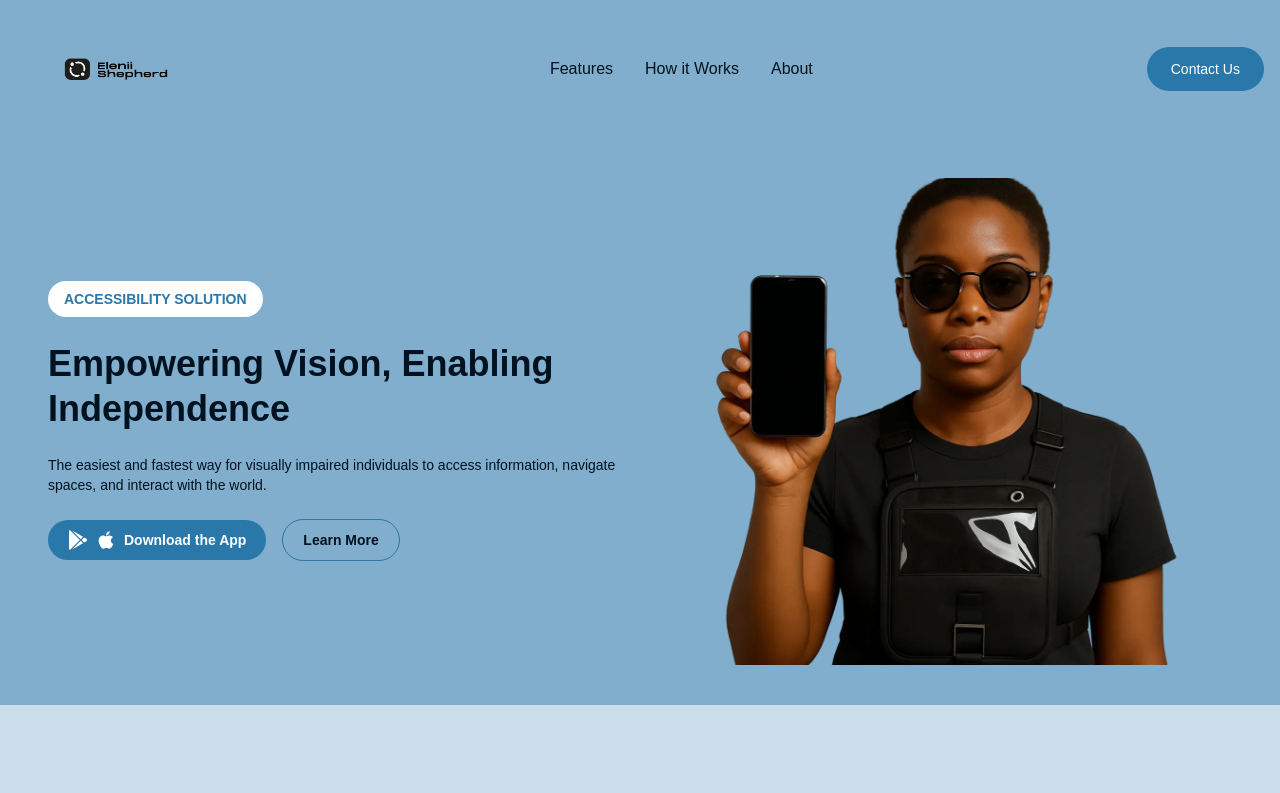
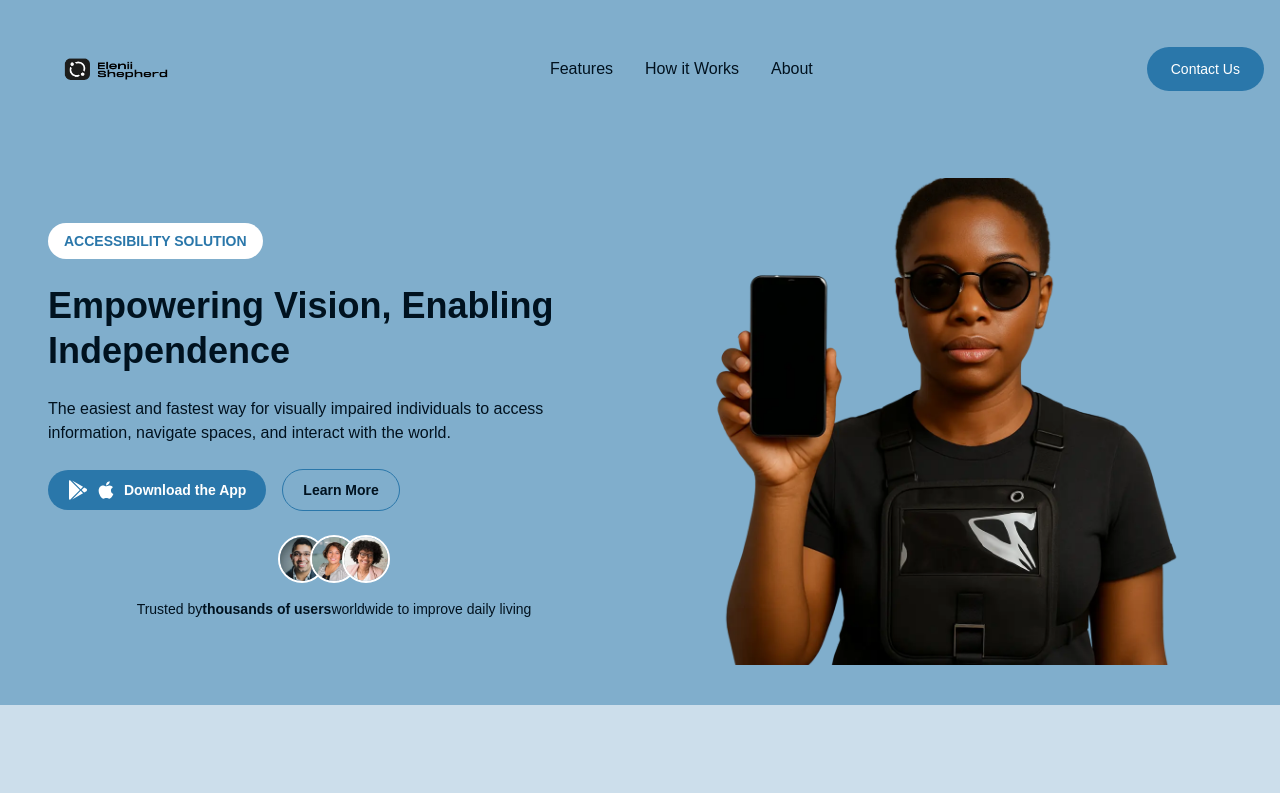
Before and after one commit to Elenii-Org/Elenii-Shepherd, a Next.js app: page / in a window 1280 px wide. Shown: the top 793 px of the page. Built offline with nearby package versions, Linux system fonts and the light colour scheme.

Commit message:
enhance LandingPage with overlapping user avatars, accessibility info toggle, and improved styling

```diff
--- a/src/Components/LandingPage.tsx
+++ b/src/Components/LandingPage.tsx
@@ -2,10 +2,13 @@
 
 import Image from "next/image";
 import { useState } from "react";
-import { FaGooglePlay, FaApple } from "react-icons/fa";export function LandingPage() {
+import { FaGooglePlay, FaApple } from "react-icons/fa";
+
+export function LandingPage() {
   const [showAccessibilityInfo, setShowAccessibilityInfo] = useState(false);
 
-  const handleDownloadClick = () => alert("Redirecting to app download options...");
+  const handleDownloadClick = () =>
+    alert("Redirecting to app download options...");
 
   const handleLearnMoreClick = () => {
     const section = document.getElementById("how-it-works");
@@ -15,24 +18,88 @@ import { FaGooglePlay, FaApple } from "react-icons/fa";export function LandingPa
   return (
     <div className="bg-[#80AECC] px-4 sm:px-6 lg:px-12 py-10">
       <div className="flex flex-col-reverse lg:flex-row items-center justify-between gap-10 max-w-screen-xl mx-auto">
+        {/* Left Content */}
         <div className="lg:w-1/2 w-full space-y-6 text-center lg:text-left">
-          <button onClick={() => setShowAccessibilityInfo(!showAccessibilityInfo)} className="bg-white text-[#2A77AA] px-4 py-2 rounded-full font-semibold text-sm">ACCESSIBILITY SOLUTION</button>
+          <button
+            onClick={() => setShowAccessibilityInfo(!showAccessibilityInfo)}
+            className="bg-white text-[#2A77AA] px-4 py-2 rounded-full font-semibold text-sm"
+          >
+            ACCESSIBILITY SOLUTION
+          </button>
+
           {showAccessibilityInfo && (
-            <div id="accessibility-info" className="mt-3 p-4 bg-white text-[#00121f] rounded shadow text-sm" role="region" aria-live="polite">
+            <div
+              id="accessibility-info"
+              className="mt-3 p-4 bg-white text-[#00121f] rounded shadow text-sm"
+              role="region"
+              aria-live="polite"
+            >
               Our solution is designed with inclusivity in mind.
             </div>
           )}
-          <h1 className="text-4xl font-bold text-[#00121f] leading-tight">Empowering Vision, Enabling Independence</h1>
-          <p className="text-sm text-[#00121f]">The easiest and fastest way for visually impaired individuals to access information, navigate spaces, and interact with the world.</p>
+
+          <h1 className="text-4xl font-bold text-[#00121f] leading-tight">
+            Empowering Vision, Enabling Independence
+          </h1>
+          <p className="text-base text-[#00121f]">
+            The easiest and fastest way for visually impaired individuals to
+            access information, navigate spaces, and interact with the world.
+          </p>
+
+          {/* Buttons */}
           <div className="flex flex-col sm:flex-row items-center gap-4">
-            <button onClick={handleDownloadClick} className="flex items-center gap-2 bg-[#2A77AA] text-white font-bold px-5 py-2.5 rounded-full hover:bg-blue-700 transition text-sm">
-              <FaGooglePlay size={20} /> <FaApple size={20} /> <span>Download the App</span>
+            <button
+              onClick={handleDownloadClick}
+              className="flex items-center gap-2 bg-[#2A77AA] text-white font-bold px-5 py-2.5 rounded-full hover:bg-blue-700 transition text-sm"
+            >
+              <FaGooglePlay size={20} /> <FaApple size={20} />
+              <span>Download the App</span>
             </button>
-            <button onClick={handleLearnMoreClick} className="text-[#00121f] font-bold border border-[#2A77AA] px-5 py-2.5 rounded-full hover:bg-white transition text-sm">Learn More</button>
+
+            <button
+              onClick={handleLearnMoreClick}
+              className="text-[#00121f] font-bold border border-[#2A77AA] px-5 py-2.5 rounded-full hover:bg-white transition text-sm"
+            >
+              Learn More
+            </button>
+          </div>
+
+          {/* User Images */}
+          <div className="flex items-center justify-center lg:justify-start gap-4 mt-4 flex-col">
+            <div className="flex -space-x-4">
+              <img
+                src="/User1.webp"
+                alt="User 1"
+                className="w-12 h-12 rounded-full object-cover border-2 border-white"
+              />
+              <img
+                src="/User2.webp"
+                alt="User 2"
+                className="w-12 h-12 rounded-full object-cover border-2 border-white"
+              />
+              <img
+                src="/User3.webp"
+                alt="User 3"
+                className="w-12 h-12 rounded-full object-cover border-2 border-white"
+              />
+            </div>
+            <p className="text-sm text-[#00121f] font-medium gap-10">
+              Trusted by
+              <span className="font-semibold">thousands of users</span>
+               worldwide to improve daily living
+            </p>
           </div>
         </div>
+
+        {/* Right Image */}
         <div className="w-full lg:w-1/2 flex justify-center">
-          <Image src="/image3.webp" alt="Hero" width={500} height={500} className="w-[85%] max-w-lg object-contain" />
+          <Image
+            src="/image3.webp"
+            alt="Visually impaired person using Elenii Shepherd app"
+            width={500}
+            height={500}
+            className="w-[85%] max-w-lg object-contain"
+          />
         </div>
       </div>
     </div>
```
